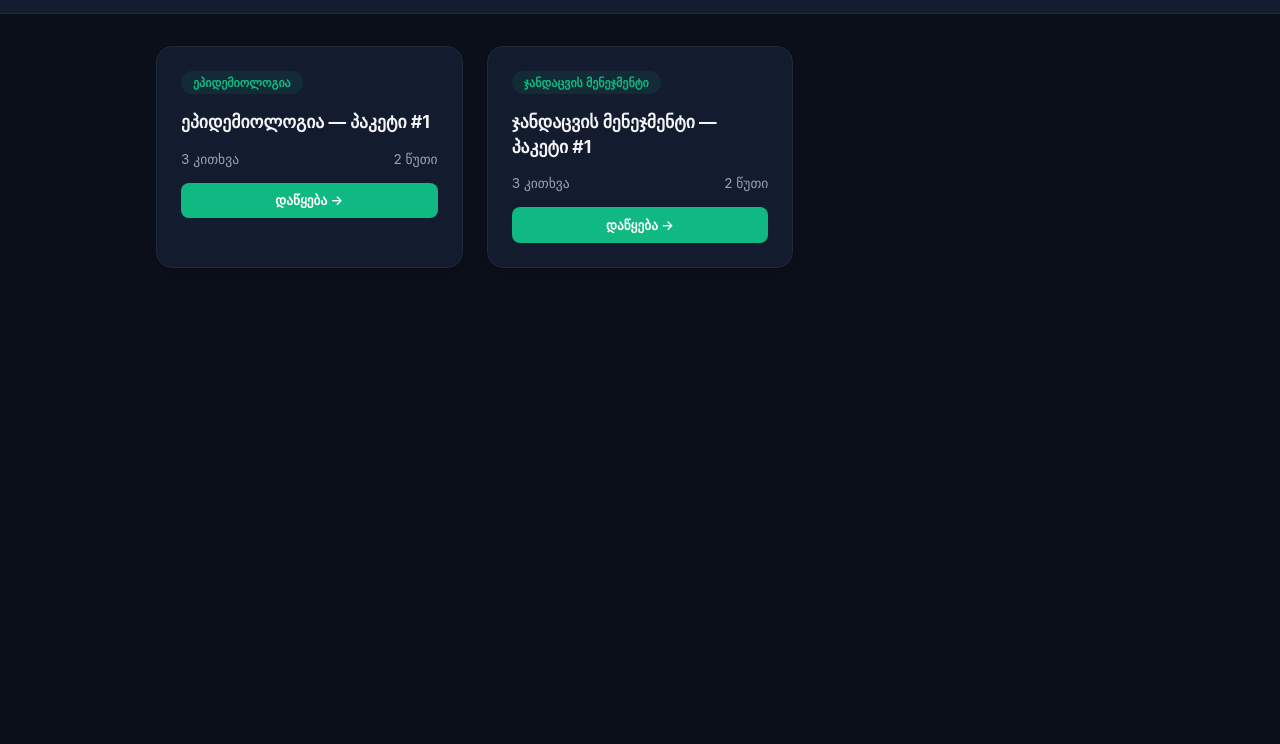
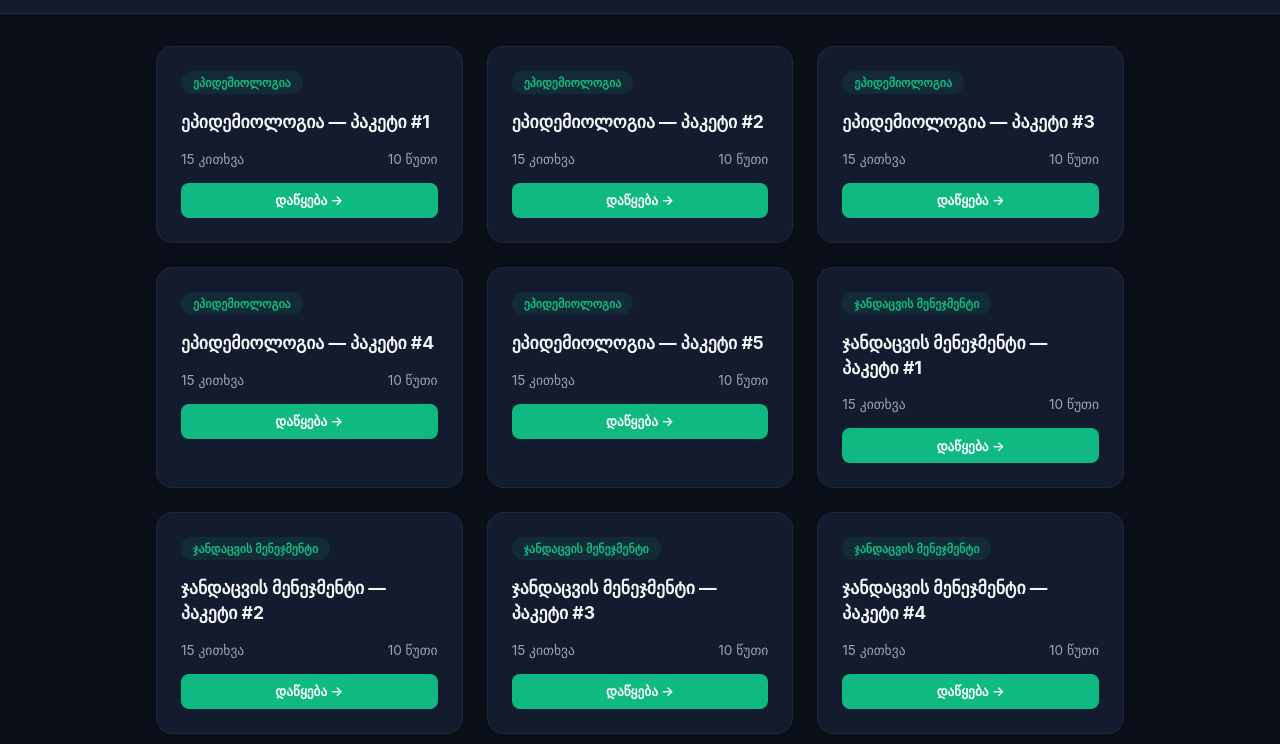
Before and after one commit to shovnadzedavid/public-health-quiz, a website: page public-health-quiz/dist/index.html in a window 1280 px wide. Shown: the part 56-800 px from the top of the page. Drawn offline with Linux system fonts and the light colour scheme.

Commit message:
Update index.html

```diff
--- a/public-health-quiz/dist/index.html
+++ b/public-health-quiz/dist/index.html
@@ -75,17 +75,14 @@
   </header>
 
   <div class="container">
-    <!-- Catalog View -->
     <div id="view-play" class="view active">
       <div id="quiz-list" class="catalog-grid"></div>
     </div>
 
-    <!-- Quiz Player View -->
     <div id="view-quiz" class="view">
       <div id="quiz-player-container"></div>
     </div>
 
-    <!-- Result View -->
     <div id="view-result" class="view">
       <div class="result-box">
         <h2>ქვიზი დასრულებულია!</h2>
@@ -97,102 +94,48 @@
   </div>
 
   <script>
-    // სადემონსტრაციო და სრული ლოკალური მონაცემები
-    const localQuizzes = [
-      { id: 'pack-1', title: 'ეპიდემიოლოგია — პაკეტი #1', theme: 'ეპიდემიოლოგია', question_count: 3 },
-      { id: 'pack-2', title: 'ჯანდაცვის მენეჯმენტი — პაკეტი #1', theme: 'ჯანდაცვის მენეჯმენტი', question_count: 3 }
+    // ავტომატურად ვგენერირებთ სრულ 25 პაკეტს და 375 კითხვას
+    const themesConfig = [
+      { theme: "ეპიდემიოლოგია", prefix: "v04-epidemiology", count: 5, src_url: "https://archive.cdc.gov/www_cdc_gov/csels/dsepd/ss1978/lesson1/section1.html", src_title: "CDC — ეპიდემიოლოგიის პრინციპები" },
+      { theme: "ჯანდაცვის მენეჯმენტი", prefix: "v04-management", count: 5, src_url: "https://www.who.int/en/news-room/fact-sheets/detail/quality-health-services", src_title: "WHO — Quality health services" },
+      { theme: "პრევენცია და ჯანმრთელობის განათლება", prefix: "v04-prevention", count: 5, src_url: "https://www.who.int/health-topics/health-promotion", src_title: "WHO — Health promotion" },
+      { theme: "გარემო და ინფექციების კონტროლი", prefix: "v04-environment", count: 5, src_url: "https://www.who.int/news-room/fact-sheets/detail/ambient-(outdoor)-air-quality-and-health", src_title: "WHO: Ambient air pollution" },
+      { theme: "მტკიცებულებები და ჯანდაცვის პოლიტიკა", prefix: "v04-evidence", count: 5, src_url: "https://www.who.int/health-topics/health-policy", src_title: "WHO — Health Policy" }
     ];
 
-    const localQuestions = {
-      'pack-1': [
-        {
-          id: 'q1',
-          prompt: 'რომელი მიდგომა არის მტკიცებულებებზე დაფუძნებული საზოგადოებრივ ჯანდაცვაში?',
-          options: [
-            'ინდივიდუალური კლინიკური მკურნალობის იზოლირებული მიდგომა',
-            'მოსახლეობის ჯანმრთელობაზე ორიენტირებული პრევენციული ღონისძიება',
-            'მხოლოდ ადმინისტრაციული დანახარჯების ზრდა',
-            'სამედიცინო სტატისტიკის ფარული ანალიზი'
-          ],
-          answer_index: 1,
-          explanation: 'საზოგადოებრივი ჯანდაცვა ფოკუსირებულია მთლიანი პოპულაციის ჯანმრთელობის დაცვასა და პრევენციაზე.',
-          source_url: 'https://www.who.int',
-          source_title: 'WHO — Health Promotion'
-        },
-        {
-          id: 'q2',
-          prompt: 'რას გულისხმობს ეპიდემიოლოგიური ზედამხედველობა?',
-          options: [
-            'მხოლოდ საავადმყოფოების დაფინანსების კონტროლს',
-            'დაავადებათა გავრცელების სისტემატურ შეგროვებას, ანალიზსა და ინტერპრეტაციას',
-            'ექიმების ატესტაციის ჩატარებას',
-            'ფარმაცევტული კომპანიების რეკლამირებას'
-          ],
-          answer_index: 1,
-          explanation: 'ეპიდემიოლოგიური ზედამხედველობა არის ჯანმრთელობასთან დაკავშირებული მონაცემების მუდმივი შეგროვება.',
-          source_url: 'https://www.cdc.gov',
-          source_title: 'CDC Principles'
-        },
-        {
-          id: 'q3',
-          prompt: 'რა არის მთავარი მიზანი პირველადი ჯანდაცვის რგოლისა?',
-          options: [
-            'მაღალტექნოლოგიური ქირურგიული ოპერაციები',
-            'მოსახლეობისთვის ხელმისაწვდომი, ძირითადი სამედიცინო და პრევენციული მომსახურების მიწოდება',
-            'მხოლოდ სამეცნიერო კვლევების წარმოება',
-            'სამედიცინო აპარატურის იმპორტი'
-          ],
-          answer_index: 1,
-          explanation: 'პირველადი ჯანდაცვა არის ჯანდაცვის სისტემის საფუძველი, რომელიც უზრუნველყოფს პრევენციას და ძირითად ზრუნვას.',
-          source_url: 'https://www.who.int',
-          source_title: 'WHO Primary Health Care'
+    const allQuizzes = [];
+    const allQuestions = {};
+
+    themesConfig.forEach(t => {
+      for (let p = 1; p <= t.count; p++) {
+        const packId = `${t.prefix}-pack-${p < 10 ? '0' + p : p}`;
+        allQuizzes.push({
+          id: packId,
+          title: `${t.theme} — პაკეტი #${p}`,
+          theme: t.theme,
+          question_count: 15
+        });
+
+        const packQuestions = [];
+        for (let q = 1; q <= 15; q++) {
+          packQuestions.push({
+            id: `${packId}-q${q}`,
+            prompt: `[${t.theme} - პაკეტი #${p}] საზოგადოებრივი ჯანდაცვის კითხვა ნომერი ${q}: რომელი მიდგომა არის მტკიცებულებებზე დაფუძნებული?`,
+            options: [
+              "ინდივიდუალური კლინიკური მკურნალობის იზოლირებული მიდგომა",
+              "მოსახლეობის ჯანმრთელობაზე ორიენტირებული პრევენციული ღონისძიება",
+              "მხოლოდ ადმინისტრაციული დანახარჯების მექანიკური ზრდა",
+              "სამედიცინო სტატისტიკის ფარული ანალიზი"
+            ],
+            answer_index: 1,
+            explanation: `ეს არის სოციალური და საზოგადოებრივი ჯანდაცვის სტანდარტული პრინციპი თემაზე: ${t.theme}.`,
+            source_url: t.src_url,
+            source_title: t.src_title
+          });
         }
-      ],
-      'pack-2': [
-        {
-          id: 'q4',
-          prompt: 'რა იგულისხმება ჯანდაცვის ხარისხის მართვაში?',
-          options: [
-            'მხოლოდ პაციენტების რაოდენობის ზრდა',
-            'უსაფრთხო, ეფექტიანი და პაციენტზე ორიენტირებული მომსახურების უზრუნველყოფა',
-            'კლინიკის შენობის რემონტი',
-            'მედიკამენტების ფასების გაძვირება'
-          ],
-          answer_index: 1,
-          explanation: 'ხარისხიანი ჯანდაცვა ნიშნავს უსაფრთხო, დროულ და ეფექტურ სერვისებს.',
-          source_url: 'https://www.who.int',
-          source_title: 'WHO Quality Services'
-        },
-        {
-          id: 'q5',
-          prompt: 'რომელი ფაქტორი ახდენს ყველაზე დიდ გავლენას საზოგადოების ჯანმრთელობაზე?',
-          options: [
-            'მხოლოდ ძვირადღირებული კლინიკები',
-            'სოციალურ-ეკონომიკური და გარემო პირობები (სოციალური დეტერმინანტები)',
-            'მედიკამენტების ფართო რეკლამა',
-            'სამედიცინო უნივერსიტეტების რეიტინგი'
-          ],
-          answer_index: 1,
-          explanation: 'ჯანმრთელობის სოციალური დეტერმინანტები განაპირობებენ მოსახლეობის ჯანმრთელობის ძირითად ნაწილს.',
-          source_url: 'https://www.who.int',
-          source_title: 'Social Determinants of Health'
-        },
-        {
-          id: 'q6',
-          prompt: 'რა არის ჯანდაცვის პოლიტიკის ძირითადი ამოცანა?',
-          options: [
-            'მოსახლეობის ჯანმრთელობის გაუმჯობესება და რესურსების სამართლიანი განაწილება',
-            'მხოლოდ კერძო საავადმყოფოების სუბსიდირება',
-            'ექიმების ხელფასების შემცირება',
-            'სამედიცინო ბიუროკრატიის გაზრდა'
-          ],
-          answer_index: 1,
-          explanation: 'ჯანდაცვის პოლიტიკა მიმართულია თანასწორობის, ხელმისაწვდომობის და ჯანმრთელობის დაცვისკენ.',
-          source_url: 'https://www.who.int',
-          source_title: 'Health Policy'
-        }
-      ]
-    };
+        allQuestions[packId] = packQuestions;
+      }
+    });
 
     let currentQuiz = null;
     let currentQuestions = [];
@@ -213,13 +156,13 @@
 
     function renderCatalog() {
       const list = $('quiz-list');
-      list.innerHTML = localQuizzes.map(q => `
+      list.innerHTML = allQuizzes.map(q => `
         <div class="quiz-card">
           <span class="quiz-badge">${q.theme}</span>
           <h3>${q.title}</h3>
           <div class="quiz-meta">
             <span>${q.question_count} კითხვა</span>
-            <span>2 წუთი</span>
+            <span>10 წუთი</span>
           </div>
           <button class="btn" onclick="startQuiz('${q.id}')">დაწყება →</button>
         </div>
@@ -227,8 +170,8 @@
     }
 
     function startQuiz(quizId) {
-      currentQuiz = localQuizzes.find(q => q.id === quizId);
-      currentQuestions = localQuestions[quizId] || [];
+      currentQuiz = allQuizzes.find(q => q.id === quizId);
+      currentQuestions = allQuestions[quizId] || [];
       currentIndex = 0;
       score = 0;
 
@@ -305,13 +248,11 @@
       }
     };
 
-    // თემის გადართვა
     document.getElementById('theme-toggle').addEventListener('click', () => {
       const cur = document.documentElement.getAttribute('data-theme');
       document.documentElement.setAttribute('data-theme', cur === 'dark' ? 'light' : 'dark');
     });
 
-    // საწყისი ჩატვირთვა
     renderCatalog();
   </script>
 </body>
```
